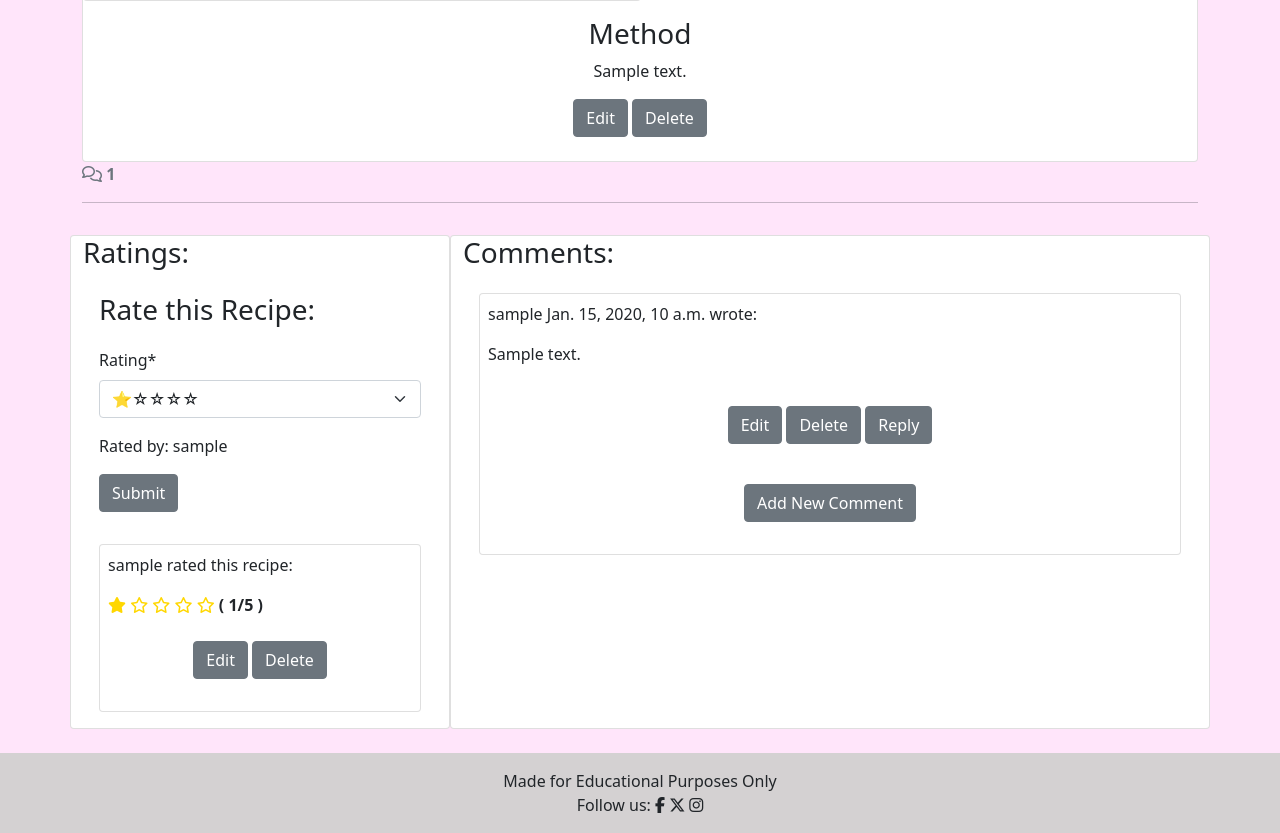
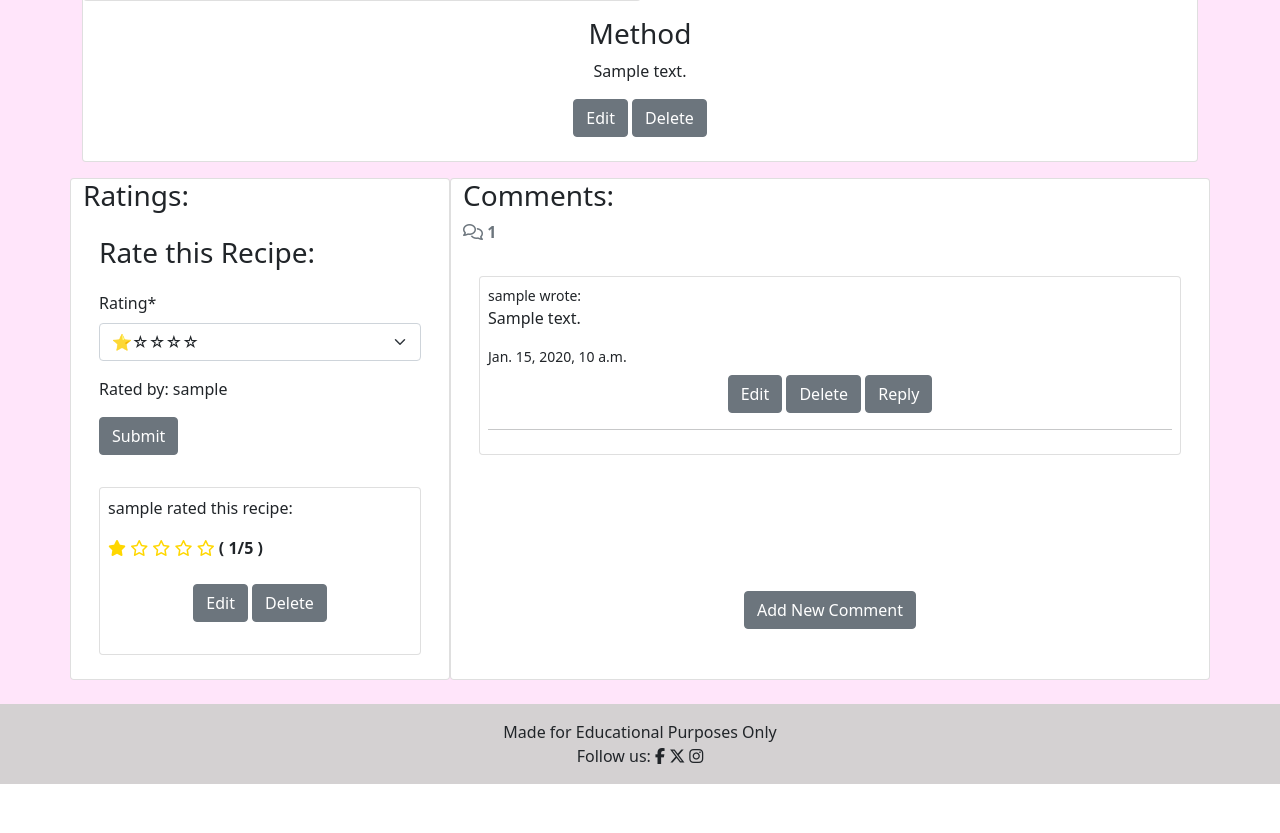
Before and after one commit to amy-1989/bakers_hub, a Django app: a page that uses recipes/templates/recipes/post.html in a window 1280 px wide. Shown: the part 846-1679 px from the top of the page. After the commit the page ends 1630 px from the top, so only its background shows below. Run offline with Django 4.2, Linux system fonts and the light colour scheme; a user stored in the database is signed in; tables that the repository leaves empty hold one stand-in row (values such as "Sample post"); parts of the project's set-up code (start-up, migrations or seed data) failed here and were passed over; some libraries are stand-ins or nearby versions; some web fonts are replaced.

Commit message:
style the comment section of post.html to display replies within the same container as parent

```diff
--- a/recipes/forms.py
+++ b/recipes/forms.py
@@ -4,11 +4,25 @@ from cloudinary.forms import CloudinaryFileField
 
 
 class CommentForm(forms.ModelForm):
+    body = forms.CharField(label ="", widget = forms.Textarea(
+    attrs ={
+        'class':'form-control',
+        'placeholder':'Comment here !',
+        'rows':4,
+        'cols':50
+    }))
     class Meta:
         model = Comment
         fields = ('body',)
 
 class ReplyForm(forms.ModelForm):
+    body = forms.CharField(label ="", widget = forms.Textarea(
+    attrs ={
+        'class':'form-control',
+        'placeholder':'Comment here !',
+        'rows':4,
+        'cols':50
+    }))
     class Meta:
         model = Comment
         fields = ('body',)
--- /dev/null
+++ b/recipes/templates/recipes/modal.html
@@ -0,0 +1,20 @@
+ <!-- Delete comment confirmation modal -->
+<div class="modal fade" id="deleteModal" tabindex="-1" aria-labelledby="deleteModalLabel"
+  aria-hidden="true">
+  <div class="modal-dialog">
+    <div class="modal-content">
+      <div class="modal-header">
+        <h5 class="modal-title" id="deleteModalLabel">Delete comment?</h5>
+        <button type="button" class="btn-close" data-bs-dismiss="modal" aria-label="Close"></button>
+      </div>
+      <div class="modal-body" id="modalBodyContent">
+        Are you sure you want to delete your comment?
+        This action cannot be undone.
+      </div>
+      <div class="modal-footer">
+        <button type="button" class="btn btn-secondary" data-bs-dismiss="modal">Close</button>
+        <a id="deleteConfirm" href="#" class="btn btn-danger">Delete</a>
+      </div>
+    </div>
+  </div>
+</div>
--- a/recipes/templates/recipes/post.html
+++ b/recipes/templates/recipes/post.html
@@ -69,16 +70,6 @@
 <!--Displaying Ratings And Comments-->
 <div class="container">
   <div class="row">
-    <!-- Displaying Comment Count -->
-    <div class="col-12">
-      <strong class="text-secondary">
-        <i class="far fa-comments"></i> {{ comment_count }}
-      </strong>
-    </div>
-    <div class="col-12">
-       <hr>
-    </div>
-    <!-- Displaying Comment Count Ends Here-->
 
     <!-- Ratings Container-->
     <div class="col-md-4 card mb-4 mt-3">
@@ -100,10 +91,10 @@
       <!--Display Ratings-->
       <div class="card-body">
         {% for review in reviews %}
-        <div class="p-2 card">
-          <p class="font-weight-bold">
+        <div class="p-2 card mb-2">
+          <p>
             {{ review.author }} rated this recipe:</p>
-          <div class="rating-star">
+          <div>
             <span title="{{ review.rating }}/5">
             <!-- By default the star is full else it is empty -->
                 <i class=" stars fa fa-star{% if review.rating < 0.5%}-o{% endif %}" aria-hidden="true"></i>
@@ -133,28 +124,35 @@
     <!--Ratings Container Ends Here-->
 
      <!--Comments Container-->
-    <div class="col-md-8 card mb-4  mt-3 ">
+    <div class="col-md-8 card mb-4 mt-3">
+      <div>
         <h3>Comments:</h3>
+        <!-- Displaying Comment Count -->
+        <strong class="text-secondary">
+          <i class="far fa-comments"></i> {{ comment_count }}
+        </strong>
+      </div>
       <!--Displaying Comments -->
-      <div class="card-body">
+      <div class="card-body mt-2">
           {% for comment in comments %}
-          <div class=" card p-2">
-            <p class="font-weight-bold">
+          <div class="card my-2 p-2">
+            <small>
               {{ comment.author }}
-              <span class="font-weight-normal">
-                {{ comment.created_on }}
-              </span> wrote:
-            </p>
+              wrote:
+            </small>
             <div id="comment{{ comment.id }}">
               {{ comment.body | linebreaks }}
             </div>
+            <small>
+              {{ comment.created_on }}
+            </small>
             {% if not comment.approved and comment.author == user %}
-            <p class="approval">
+            <p class="text-muted">
               This comment is awaiting approval
             </p>
             {% endif %}
             <!--Comment Buttons-->
-            <div class="card-body my-2 text-center">
+            <div class="mt-2 text-center">
               {% if user.is_authenticated and comment.author == user %}
               <button class="btn btn-edit btn-secondary" comment_id="{{ comment.id }}">Edit</button>
               <button class="btn btn-delete btn-secondary"comment_id="{{ comment.id }}">Delete</button>
@@ -162,37 +160,25 @@
               {% if comment.approved %}
               <button class="btn btn-reply btn-secondary text-center" comment_id="{{ comment.id }}" type="button" data-bs-toggle="collapse"
                 data-bs-target="#replyButton{{ comment.id }}" aria-expanded="false">Reply</button>
-              {% endif %}
-            </div>
-             <!--Create Replies-->
-             <div class="card collapse" id="replyButton{{ comment.id }}">
-              {% if user.is_authenticated %}
-              <h3>Leave a reply:</h3>
-              <p>Posting as: {{ user.username }}</p>
-              <form class= "card-body" id="commentForm" method="post" style="margin-top: 1.3em;">
-                {{ comment_form | crispy }}
-                {% csrf_token %}
-                <input type="hidden" name="parent_id" value="{{ reply.id }}">
-                <button id="replyButton" type="submit" class="btn btn-signup btn-secondary">Reply</button>
-              </form>
-              {% else %}
-              <p>Log in to leave a reply</p>
+              <hr />
               {% endif %}
             </div>
               <!--Display Replies to Comments-->
             {% for reply in comment.replies.all %}
-            <div class="p-2">
-              <p class="font-weight-bold">
+              <div class="p-4 pt-1">
+                <small>
                   {{ reply.author }}
-                <span class="font-weight-normal">
-                  {{ reply.created_on }}
-                </span> wrote:
-              </p>
+                  wrote:
+                </small>
                 <div id="comment{{ comment.id }}">
                   {{ reply.body | linebreaks }}
                 </div>
+                <small>
+                  {{ reply.created_on }}
+                </small>
+              <hr />
                 {% if not reply.approved and reply.author == user %}
-              <p class="approval">
+                <p class="text-muted">
                   This reply is awaiting approval
                 </p>
                 {% endif %}
```
Also changed, not shown: other parts of recipes/templates/recipes/post.html (+23 -29 lines). Lines whose indentation alone changed are shown as unchanged.
